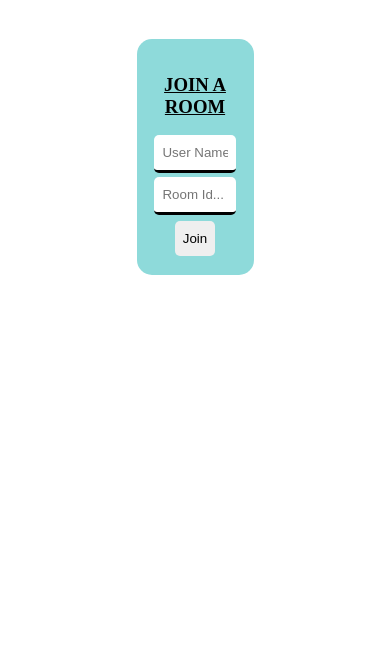
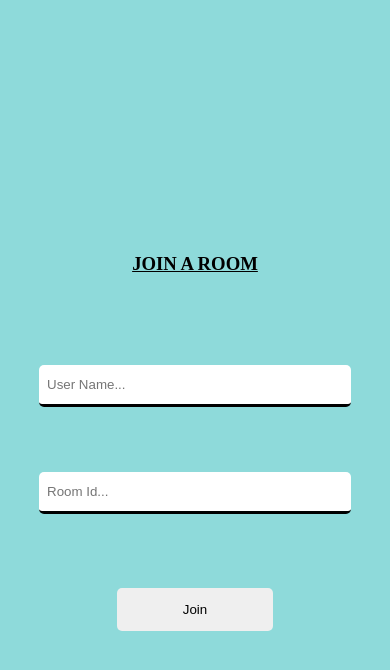
Before and after one commit to balsangram/chat_app, a React (Create React App) app in the folder client/: page / in a window 390 px wide. Shown: the top 670 px of the page. Built offline with nearby package versions, Linux system fonts and the light colour scheme; no server answers.

Commit message:
Update App.css

```diff
--- a/client/src/App.css
+++ b/client/src/App.css
@@ -142,3 +142,45 @@
 .space{
   margin-left: 10px;
 }
+
+/* ------------------------------------------ */
+
+@media screen and (max-width: 1200px) {
+  .joinPage{
+    width: 60vw;
+    margin-top: 15%;
+  }
+}
+@media screen and (max-width: 800px) {
+  .joinPage{
+    width: 60vw;
+    margin-top: 15%;
+    height: 60vh;
+  }
+  .entryRoomNameinput{
+    height: 5vh;
+    margin: -34px 0;
+  }
+  .entryButton{
+    height: 5vh;
+    margin: -40px 0;
+  }
+}
+@media screen and (max-width: 520px) {
+  .joinPage{
+    width: 100vw;
+    height: 100vh;
+    margin: 0;
+    padding: 20vh 0;
+    border-radius: 0;
+  }
+  .meanHeading{
+    padding-top: 10vh;
+  }
+  .entryRoomNameinput{
+    margin: -10px;
+  }
+  .entryButton{
+    margin-top: 0;
+  }
+}
```
